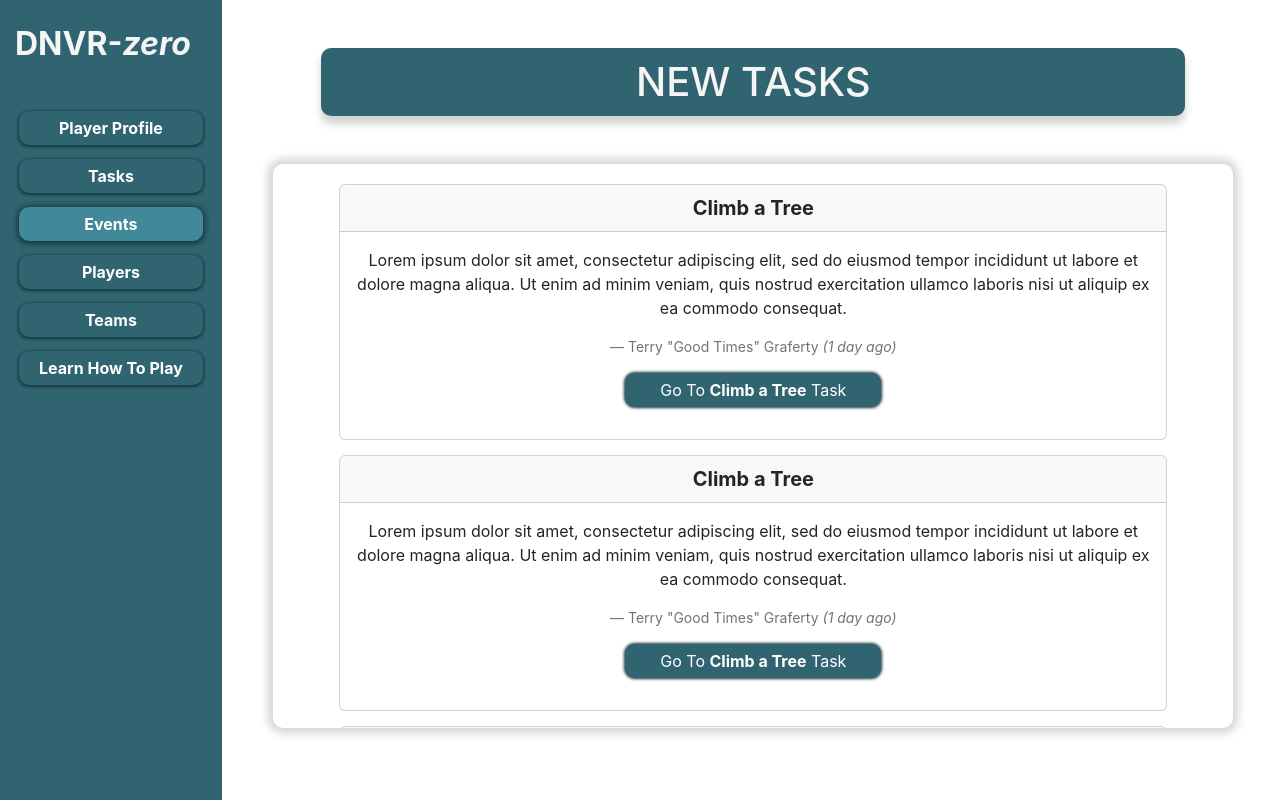
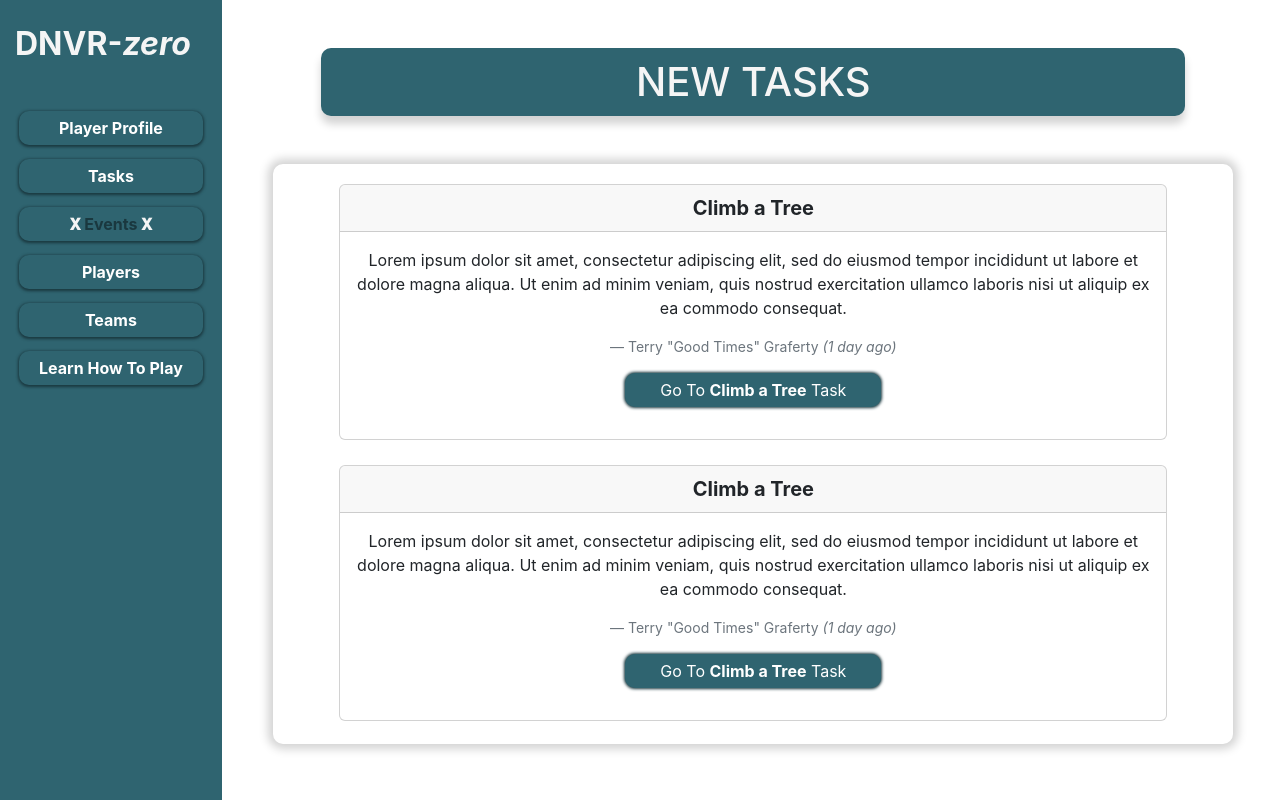
Before and after one commit to dnvr-zero/dnvr-zero-fe, a React (Create React App) app: page / in a window 1280 px wide. In both pictures the pointer is over the button "Events". Built offline with nearby package versions, Linux system fonts and the light colour scheme.

Commit message:
Added X's to buttons that are future iterations

```diff
--- a/src/styles/NewTasksOnHomePage.css
+++ b/src/styles/NewTasksOnHomePage.css
@@ -2,12 +2,12 @@
 	display: flex;
 	flex-direction: column;
 	align-items: center;
-    height: 85vh;
+    height: 87vh;
     width: 75vw;
 }
 
 .new-task-title-text {
-	width: 90%;
+    width: 90%;
 	padding: 10px;
 	margin-bottom: 5%;
 	border-radius: 10px;
@@ -15,20 +15,17 @@
 	text-align: center;
 	color: whitesmoke;
 	background-color: #2f6470;
-    /* position: fixed;
-    z-index: 1; */
 }
 
 .card-container {
-	gap: 15px;
+	gap: 25px;
     padding: 20px;
 	display: flex;
 	flex-direction: column;
 	align-items: center;
-	overflow: scroll;
+	overflow: auto;
 	border-radius: 10px;
 	box-shadow: 0px 0px 10px 5px lightgray;
-
 }
 
 .new-task-cards {
--- a/src/styles/SideBarButtons.css
+++ b/src/styles/SideBarButtons.css
@@ -1,14 +1,13 @@
 .nav-button-container {
-	/* margin-top: 15%; */
 	gap: 15px;
 }
 
 #playerProfileButton,
 #tasksButton,
+#learnButton,
 #eventsButton,
 #playersButton,
-#teamsButton,
-#learnButton {
+#teamsButton {
 	border-radius: 10px;
 	box-shadow: 0 1px 3px 1px #1a383f;
 	font-weight: 700;
@@ -18,11 +17,25 @@
 	transition: 0.2s ease-in-out;
 }
 
+#eventsButton:hover,
+#playersButton:hover,
+#teamsButton:hover {
+	cursor: inherit;
+    color: #1a383f
+}
+
+#eventsButton:hover::before,
+#playersButton:hover::before,
+#teamsButton:hover::before,
+#eventsButton:hover::after,
+#playersButton:hover::after,
+#teamsButton:hover::after {
+	content: ' 𝐗 ';
+    color: whitesmoke;
+}
+
 #playerProfileButton:hover,
 #tasksButton:hover,
-#eventsButton:hover,
-#playersButton:hover,
-#teamsButton:hover,
 #learnButton:hover {
 	box-shadow: 0 1px 5px 2px #1a383f;
 	background-color: #418999;
```
